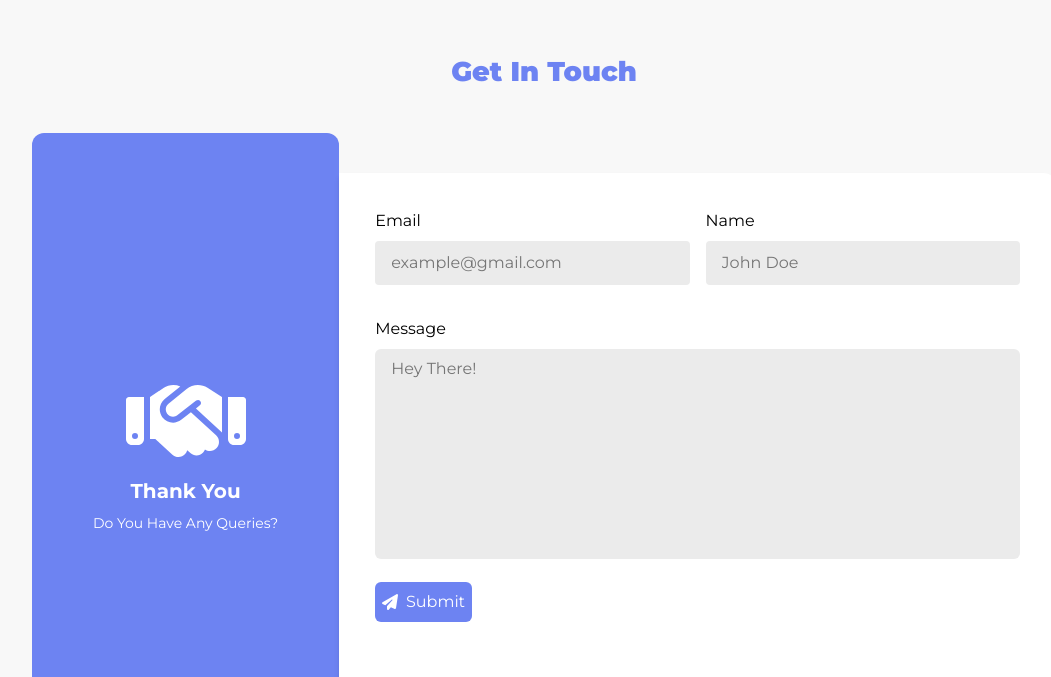
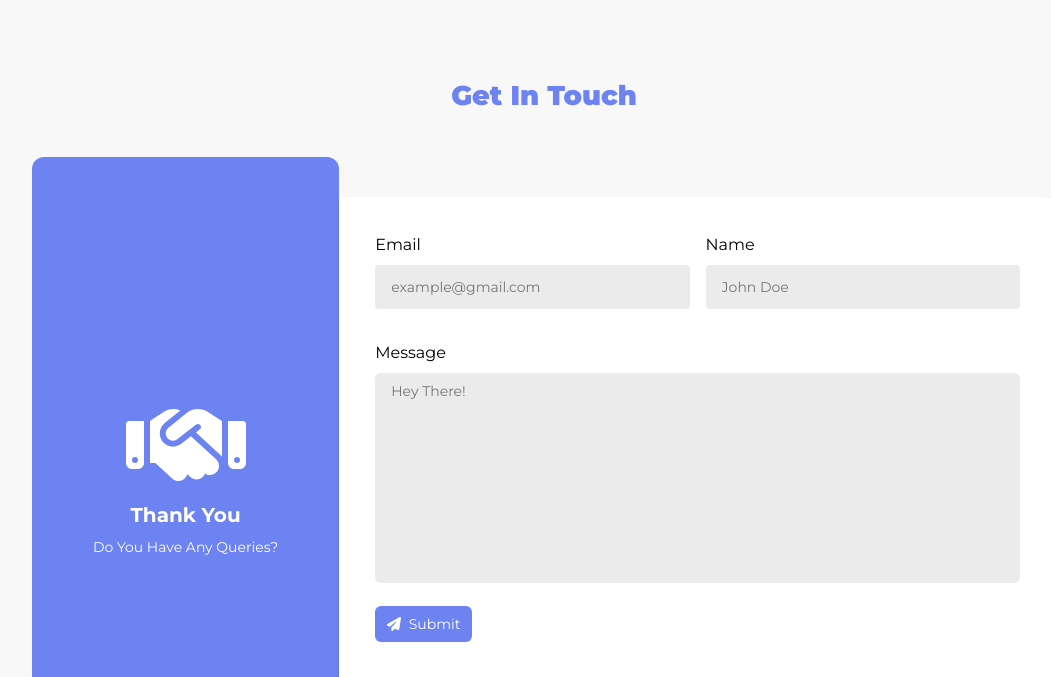
Before and after one commit to gabyel-dev/my-portfolio, a React (Vite) app: page / in a window 1280 px wide. Shown: the part 3583-4260 px from the top of the page, without its empty margins (96-1147 px from the left). Built offline with nearby package versions, Linux system fonts and the light colour scheme; a web font is replaced by a local one.

Commit message:
updated UI

```diff
--- a/src/components/Contact.jsx
+++ b/src/components/Contact.jsx
@@ -11,7 +11,7 @@ const submit = <FontAwesomeIcon icon={faPaperPlane} />;
 export default function Contact() {
   return (
     <>
-      <h1 className="contact text-[var(--text-color)] font-black text-[1.7rem] text-center mt-[100px] mb-[40px] mont pt-10">
+      <h1 className="contact text-[var(--text-color)] font-black text-[1.7rem] text-center mt-[100px] mb-[40px] mont pt-16">
         Get In Touch
       </h1>
 
@@ -29,10 +29,10 @@ export default function Contact() {
             {/* Email & Name Fields */}
             <div className="flex flex-col lg:flex-row w-full justify-between gap-4">
               <div className="w-full">
-                <p className="pb-2">Email</p>
+                <p className="pb-2 text-md">Email</p>
                 <input
                   type="email"
-                  className="bg-[#EBEBEB] rounded-sm w-full h-11 px-4"
+                  className="bg-[#EBEBEB] rounded-sm w-full h-11 px-4 text-sm"
                   placeholder="example@gmail.com"
                 />
               </div>
@@ -40,7 +40,7 @@ export default function Contact() {
                 <p className="pb-2">Name</p>
                 <input
                   type="text"
-                  className="bg-[#EBEBEB] rounded-sm w-full h-11 px-4"
+                  className="bg-[#EBEBEB] rounded-sm w-full h-11 px-4 text-sm"
                   placeholder="John Doe"
                 />
               </div>
@@ -49,13 +49,13 @@ export default function Contact() {
             {/* Message Field */}
             <p className="pt-8 pb-2">Message</p>
             <textarea
-              className="bg-[#EBEBEB] rounded-md w-full h-[210px] px-4 py-2 text-left resize-none"
+              className="bg-[#EBEBEB] rounded-md w-full h-[210px] px-4 py-2 text-left resize-none text-sm"
               placeholder="Hey There!"
             ></textarea>
           </form>
 
           {/* Submit Button */}
-          <div className="bg-[#6d83f2] px-4 py-2 w-full lg:w-[15%] rounded-md text-white flex gap-2 justify-center items-center mt-4">
+          <div className="bg-[#6d83f2] px-4 py-2 w-full lg:w-[15%] rounded-md text-sm text-white flex gap-2 justify-center items-center mt-4">
             {submit}
             <button>Submit</button>
           </div>
```
